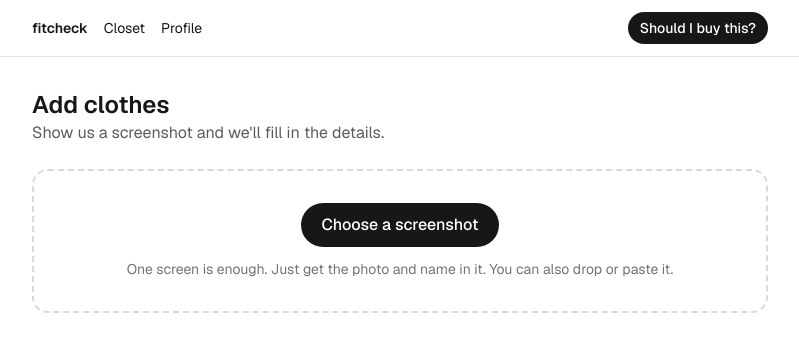
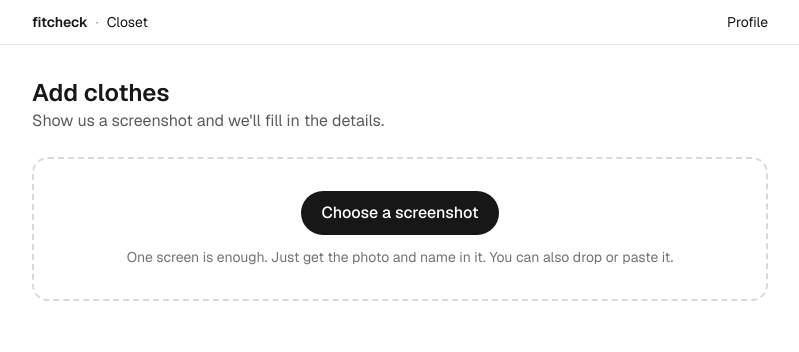
Before and after one commit to dariafung/fitcheck, a Next.js app: page /closet/add in a window 1280 px wide. Shown: the top 352 px of the page, without its empty margins (240-1039 px from the left). Built offline with nearby package versions, Linux system fonts and the light colour scheme.

Commit message:
Simplify the top nav to fitcheck · Closet with Profile on the right
The purchase check entry now lives only on home, so the nav drops its button. Smoke test walks the new nav and the home entry. Verified with lint, typecheck, unit suite, build and the e2e suite.

```diff
--- a/app/layout.tsx
+++ b/app/layout.tsx
@@ -18,11 +18,6 @@ export const metadata: Metadata = {
   description: "Check if a piece works with your closet before you buy it.",
 };
 
-const NAV = [
-  { href: "/closet", label: "Closet" },
-  { href: "/profile", label: "Profile" },
-];
-
 export default function RootLayout({ children }: LayoutProps<"/">) {
   return (
     <html
@@ -31,20 +26,18 @@ export default function RootLayout({ children }: LayoutProps<"/">) {
     >
       <body className="min-h-full flex flex-col">
         <header className="border-b border-black/10 dark:border-white/15">
-          <nav className="mx-auto flex max-w-3xl items-center gap-4 overflow-x-auto px-4 py-3 text-sm">
+          <nav className="mx-auto flex max-w-3xl items-center gap-2 px-4 py-3 text-sm">
             <Link href="/" className="font-semibold">
               fitcheck
             </Link>
-            {NAV.map((item) => (
-              <Link key={item.href} href={item.href} className="hover:underline">
-                {item.label}
-              </Link>
-            ))}
-            <Link
-              href="/check"
-              className="ml-auto shrink-0 rounded-full bg-foreground px-3 py-1.5 font-medium text-background"
-            >
-              Should I buy this?
+            <span aria-hidden="true" className="text-foreground/40">
+              ·
+            </span>
+            <Link href="/closet" className="hover:underline">
+              Closet
+            </Link>
+            <Link href="/profile" className="ml-auto hover:underline">
+              Profile
             </Link>
           </nav>
         </header>
```
Also changed, not shown: 1 other file (tests, documents, lock files or other folders).
